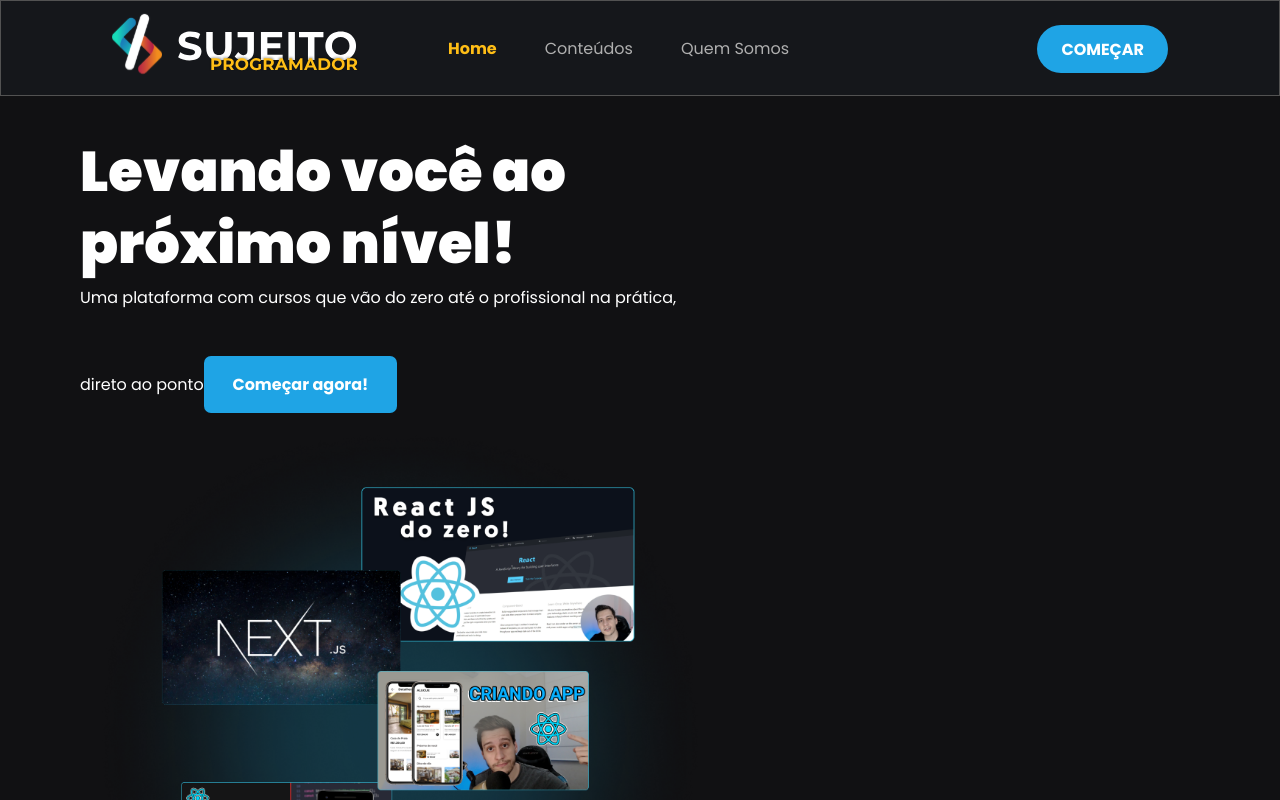
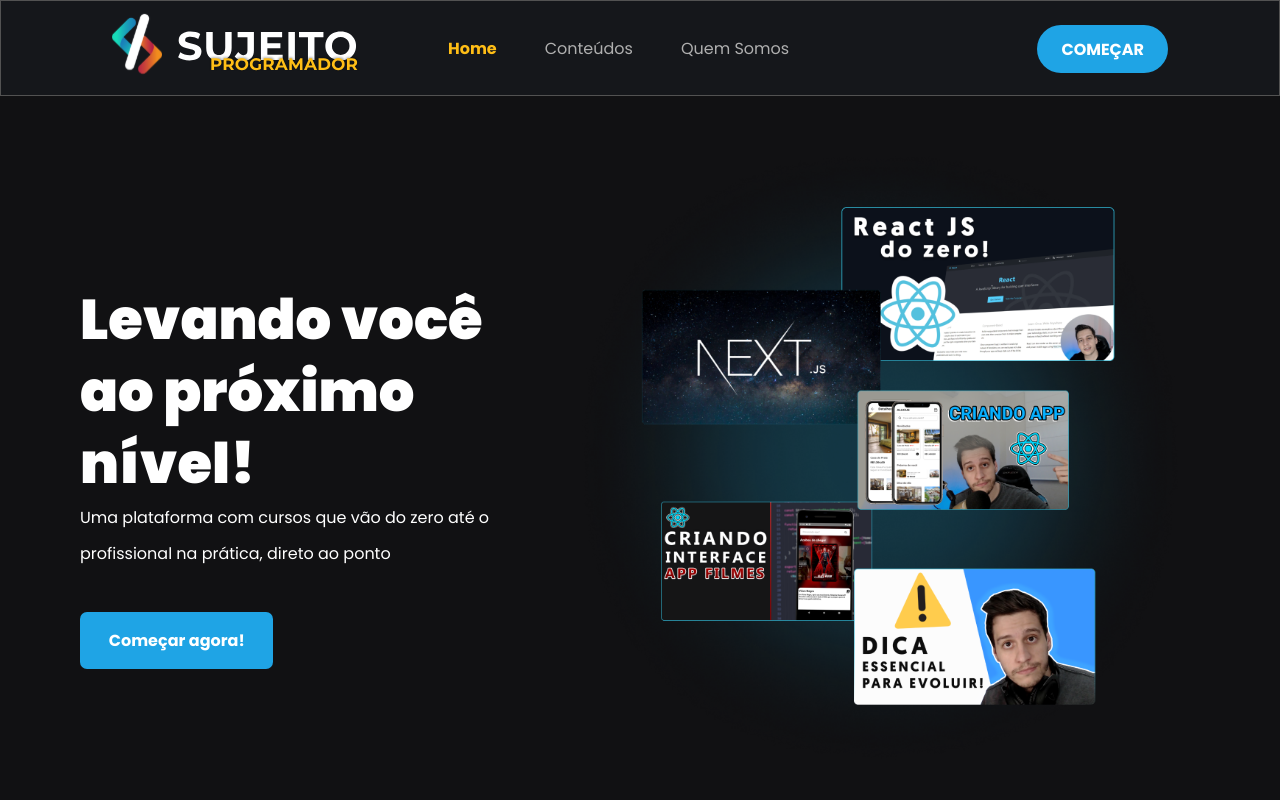
Before and after one commit to rafaelroncoletateste/sistema-blog, a Next.js app: page / in a window 1280 px wide. Shown: the top 800 px of the page. Built offline with nearby package versions, Linux system fonts and the light colour scheme.

Commit message:
Correct code

```diff
--- a/src/pages/index.tsx
+++ b/src/pages/index.tsx
@@ -22,12 +22,11 @@
             <a>
               <button>Começar agora!</button>
             </a>
-
-            <img
-              src="/images/banner-conteudos.png"
-              alt="Conteúdos do Sujeito Programador"
-            />
           </section>
+          <img
+            src="/images/banner-conteudos.png"
+            alt="Conteúdos do Sujeito Programador"
+          />
         </div>
 
         <hr className={styles.divisor} />
```
